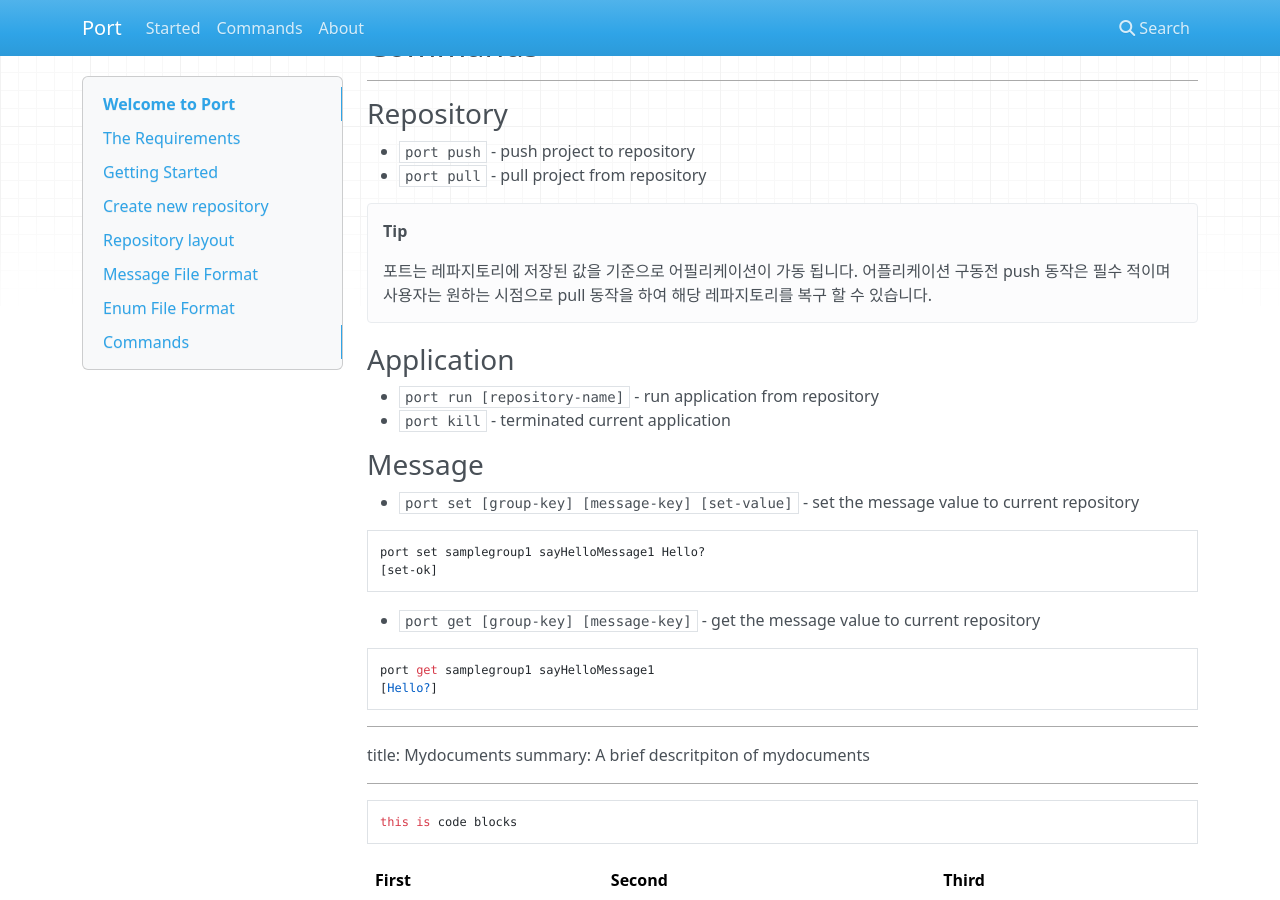
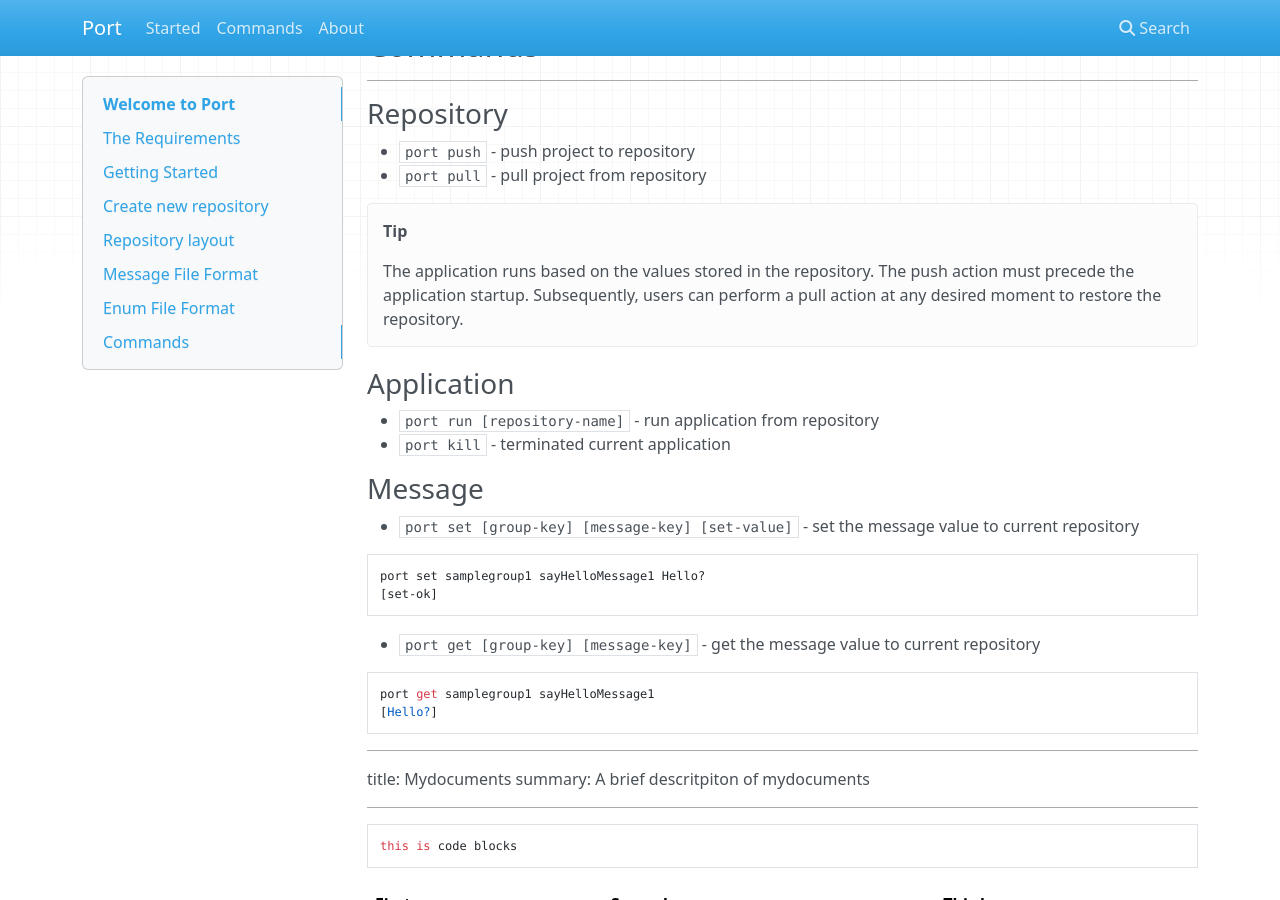
Before and after one commit to portget/portdoc, an MkDocs documentation site: the page built from docs/index.md, in a window 1280 px wide and 900 px high, scrolled down 1686 px. Built offline with MkDocs 1.6.1, drawn with Linux system fonts in a browser that asks for light colours; nearby versions of some CDN libraries.

Commit message:
update document

```diff
--- a/docs/index.md
+++ b/docs/index.md
@@ -88,8 +88,8 @@ ___
 * `port pull` - pull project from repository
 
 !!!tip
-    포트는 레파지토리에 저장된 값을 기준으로 어필리케이션이 가동 됩니다. 어플리케이션 구동전 push 동작은 필수 적이며
-    사용자는 원하는 시점으로 pull 동작을 하여 해당 레파지토리를 복구 할 수 있습니다.
+    The application runs based on the values stored in the repository. The push action must precede the application startup.
+    Subsequently, users can perform a pull action at any desired moment to restore the repository.
 
 
 
```
Also changed, not shown: site/index.html, site/search/search_index.json, site/sitemap.xml, 1 other file.
